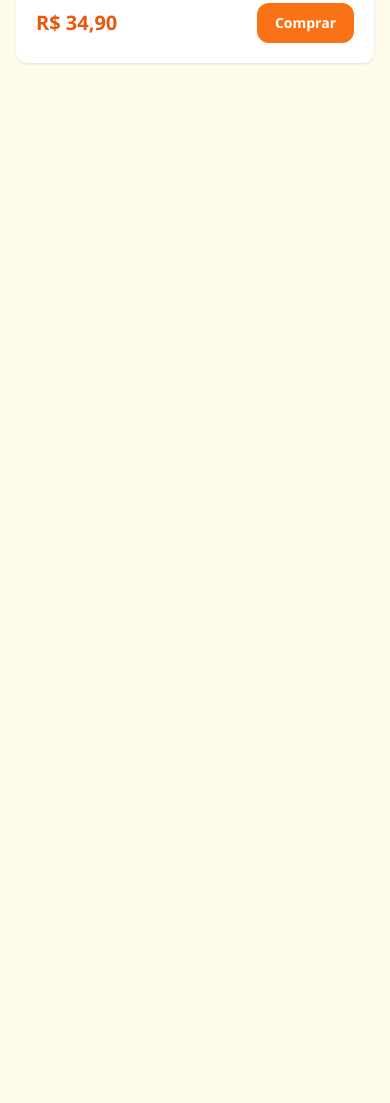
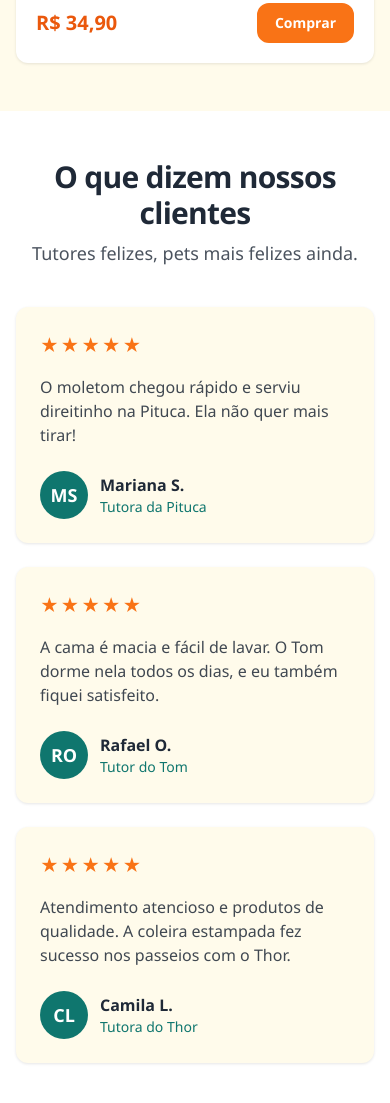
Before and after one commit to viniciuslira08/petstyle-loja-virtual, a website: page index.html in a window 390 px wide. Shown: the part 2497-3600 px from the top of the page. Before the commit the page ends 2608 px from the top, so only its background shows below. Drawn offline with nearby package versions, Linux system fonts and the light colour scheme.

Commit message:
feat: cria seção de Depoimentos com Grid responsivo e testimonial-card em BEM

```diff
--- a/index.html
+++ b/index.html
@@ -146,7 +146,62 @@
       </div>
     </section>
 
-    <!-- Depoimentos: etapa 7 -->
+    <section id="depoimentos" class="testimonials">
+      <div class="mx-auto max-w-6xl px-4 py-12 md:py-20">
+
+        <div class="mb-10 flex flex-col gap-2 text-center">
+          <h2 class="testimonials__title text-3xl md:text-4xl">O que dizem nossos clientes</h2>
+          <p class="testimonials__subtitle text-lg">Tutores felizes, pets mais felizes ainda.</p>
+        </div>
+
+        <div class="grid gap-6 md:grid-cols-3">
+
+          <article class="testimonial-card flex flex-col gap-4 p-6">
+            <p class="testimonial-card__stars text-lg" aria-label="Nota 5 de 5 estrelas">★★★★★</p>
+            <p class="testimonial-card__text">
+              O moletom chegou rápido e serviu direitinho na Pituca. Ela não quer mais tirar!
+            </p>
+            <div class="mt-auto flex items-center gap-3 pt-2">
+              <span class="testimonial-card__avatar flex h-12 w-12 shrink-0 items-center justify-center text-lg" aria-hidden="true">MS</span>
+              <div class="flex flex-col">
+                <span class="testimonial-card__name">Mariana S.</span>
+                <span class="testimonial-card__pet text-sm">Tutora da Pituca</span>
+              </div>
+            </div>
+          </article>
+
+          <article class="testimonial-card flex flex-col gap-4 p-6">
+            <p class="testimonial-card__stars text-lg" aria-label="Nota 5 de 5 estrelas">★★★★★</p>
+            <p class="testimonial-card__text">
+              A cama é macia e fácil de lavar. O Tom dorme nela todos os dias, e eu também fiquei satisfeito.
+            </p>
+            <div class="mt-auto flex items-center gap-3 pt-2">
+              <span class="testimonial-card__avatar flex h-12 w-12 shrink-0 items-center justify-center text-lg" aria-hidden="true">RO</span>
+              <div class="flex flex-col">
+                <span class="testimonial-card__name">Rafael O.</span>
+                <span class="testimonial-card__pet text-sm">Tutor do Tom</span>
+              </div>
+            </div>
+          </article>
+
+          <article class="testimonial-card flex flex-col gap-4 p-6">
+            <p class="testimonial-card__stars text-lg" aria-label="Nota 5 de 5 estrelas">★★★★★</p>
+            <p class="testimonial-card__text">
+              Atendimento atencioso e produtos de qualidade. A coleira estampada fez sucesso nos passeios com o Thor.
+            </p>
+            <div class="mt-auto flex items-center gap-3 pt-2">
+              <span class="testimonial-card__avatar flex h-12 w-12 shrink-0 items-center justify-center text-lg" aria-hidden="true">CL</span>
+              <div class="flex flex-col">
+                <span class="testimonial-card__name">Camila L.</span>
+                <span class="testimonial-card__pet text-sm">Tutora do Thor</span>
+              </div>
+            </div>
+          </article>
+
+        </div>
+      </div>
+    </section>
+
     <!-- Contato: etapa 8 -->
   </main>
 
--- /dev/null
+++ b/scss/components/_testimonials.scss
@@ -0,0 +1,54 @@
+@use '../abstracts/variables' as *;
+
+.testimonials {
+  background-color: $color-surface;
+
+  &__title {
+    color: $color-text;
+    font-weight: 800;
+    letter-spacing: -0.025em;
+  }
+
+  &__subtitle {
+    color: $color-text;
+    opacity: 0.8;
+  }
+}
+
+.testimonial-card {
+  background-color: $color-background;
+  border-radius: $radius-md;
+  box-shadow: $shadow-sm;
+  transition: transform $transition-base, box-shadow $transition-base;
+
+  &:hover {
+    transform: translateY(-4px);
+    box-shadow: $shadow-md;
+  }
+
+  &__stars {
+    color: $color-primary;
+    letter-spacing: 0.1em;
+  }
+
+  &__text {
+    color: $color-text;
+    opacity: 0.85;
+  }
+
+  &__avatar {
+    background-color: $color-secondary-dark;
+    color: $color-surface;
+    font-weight: 700;
+    border-radius: 9999px;
+  }
+
+  &__name {
+    color: $color-text;
+    font-weight: 700;
+  }
+
+  &__pet {
+    color: $color-secondary-dark;
+  }
+}
--- a/scss/main.scss
+++ b/scss/main.scss
@@ -3,3 +3,4 @@
 @use 'components/header';
 @use 'components/hero';
 @use 'components/products';
+@use 'components/testimonials';
```
Also changed, not shown: css/style.css, 1 other file.
